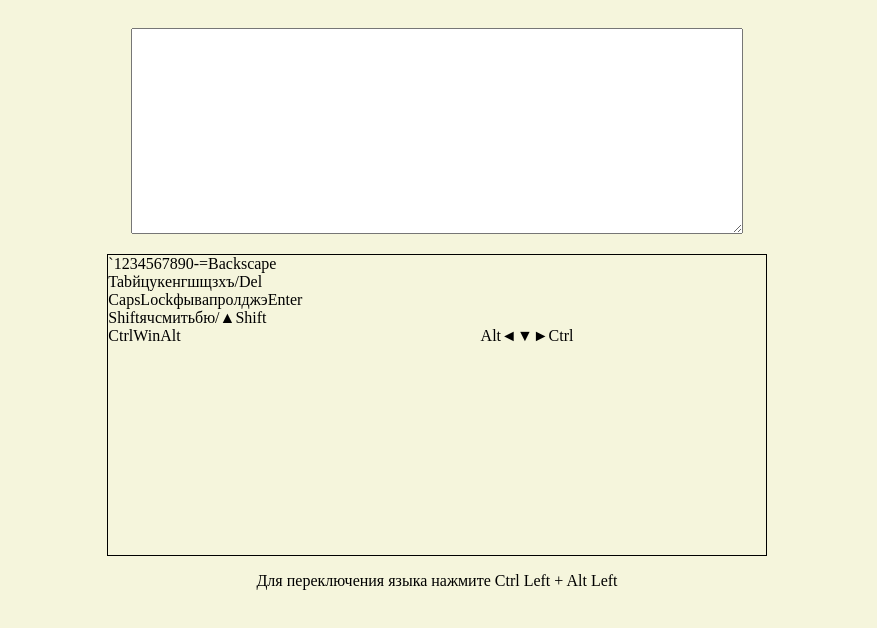
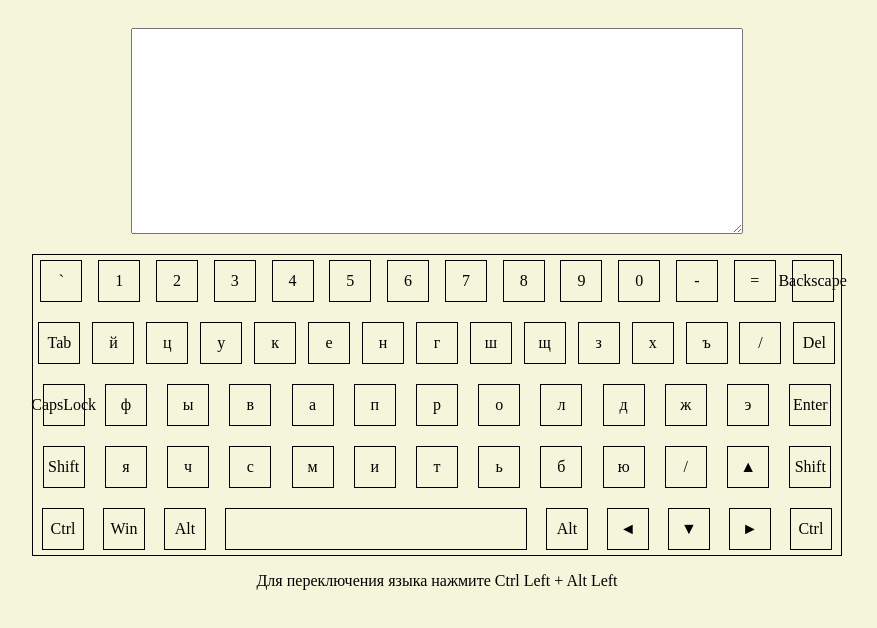
Before and after one commit to 0101oak/virtual-keyboard, a website built with webpack: page development/index.html in a window 1280 px wide. Shown: the whole page, without its empty margins (203-1080 px from the left). Built offline with nearby package versions, Linux system fonts and the light colour scheme.

Commit message:
feat: add styles

```diff
--- a/development/src/styles.css
+++ b/development/src/styles.css
@@ -17,29 +17,48 @@ body {
 }
 
 .keyboard {
-  width: 65%;
+  width: 80%;
   height: 300px;
   border: 1px solid black;
   display: flex;
+  justify-content: center;
   flex-direction: column;
+}
+
+.key {
+  border: 1px solid black;
+  width: 40px;
+  height: 40px;
+  display: flex;
+  align-items: center;
+  justify-content: center;
 }
 
 .row {
   display: flex;
+  justify-content: space-around;
+  margin-bottom: 20px;
 }
 
 .row_1 {
   display: flex;
+  justify-content: space-around;
+  margin-bottom: 20px;
 }
 
 .row_2 {
   display: flex;
+  justify-content: space-around;
+  margin-bottom: 20px;
 }
 
 .row_3 {
   display: flex;
+  justify-content: space-around;
+  margin-bottom: 20px;
 }
 
 .row_4 {
   display: flex;
+  justify-content: space-around;
 }
```
